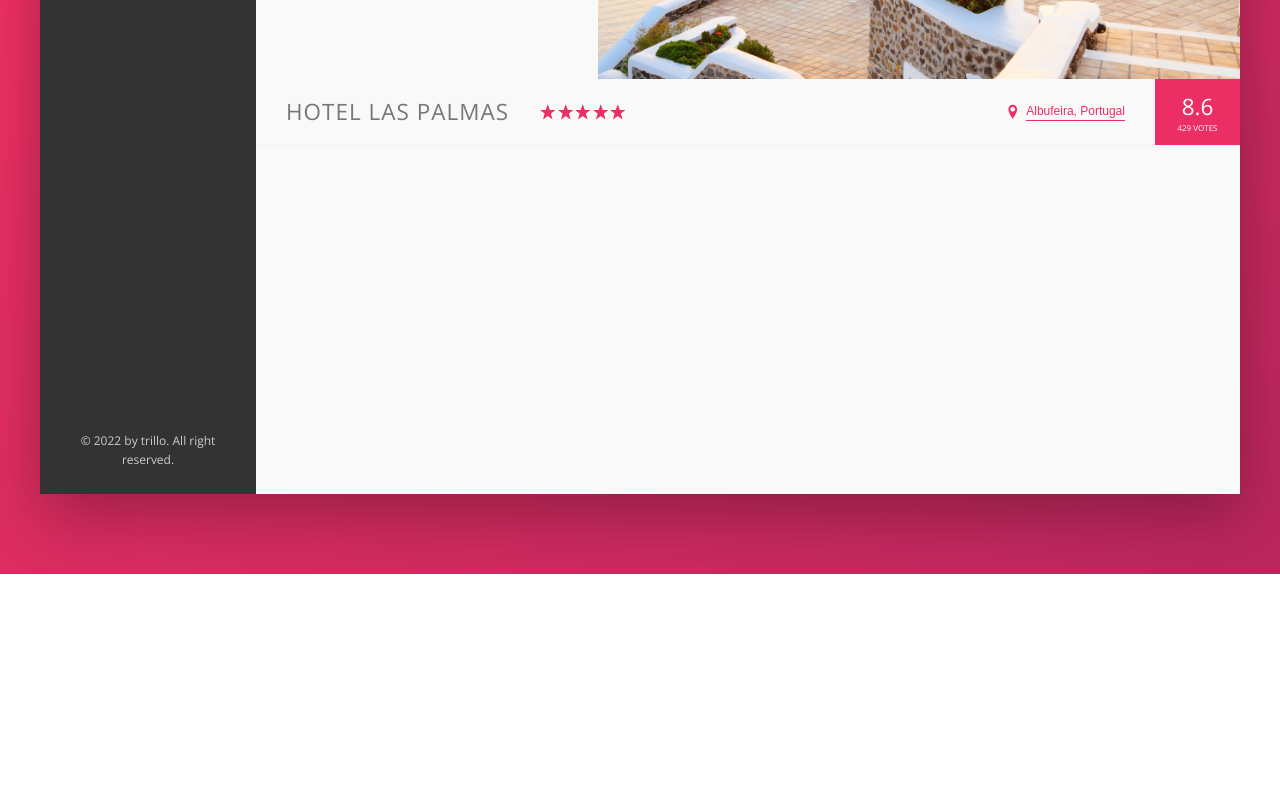
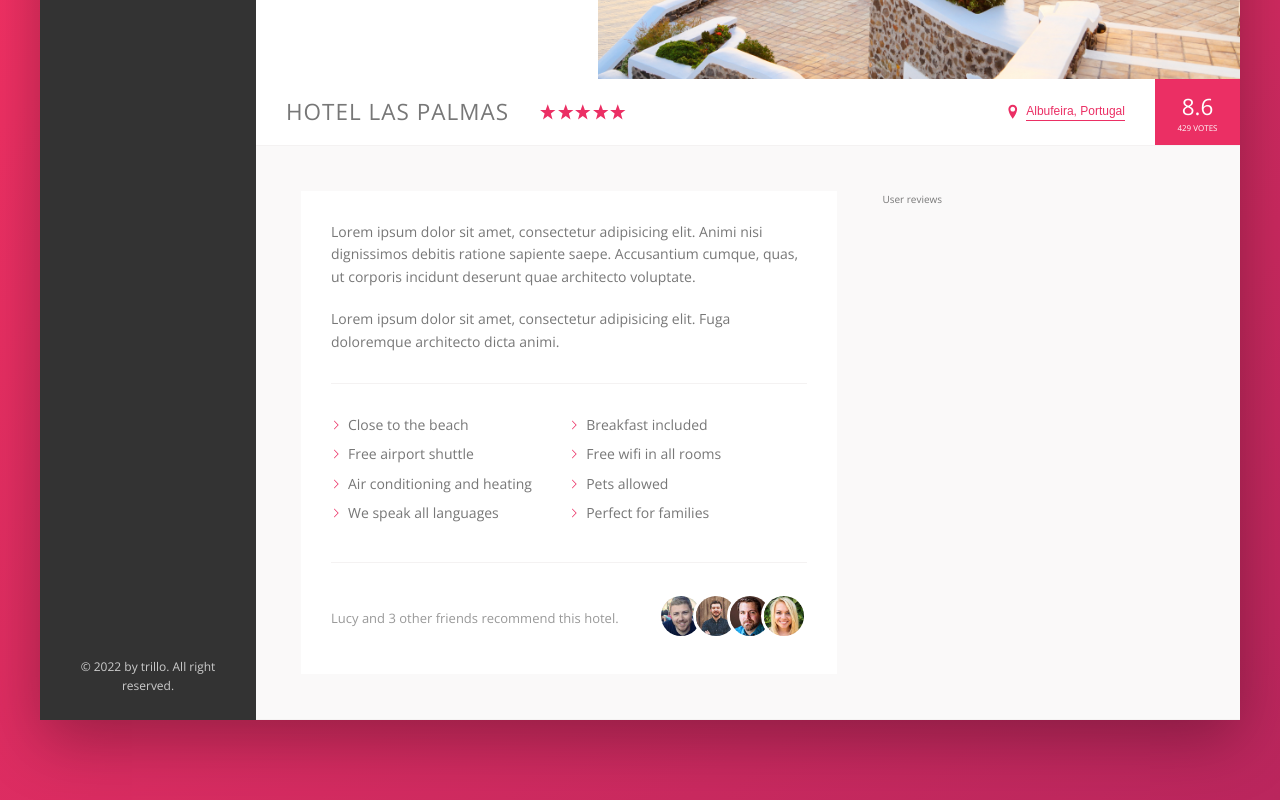
Before and after one commit to victorcanto/trillo, a website: page index.html in a window 1280 px wide. Shown: the part 456-1256 px from the top of the page. Before the commit the page ends 1030 px from the top, so only its background shows below. Drawn offline with nearby package versions, Linux system fonts and the light colour scheme.

Commit message:
feat: added description

```diff
--- a/index.html
+++ b/index.html
@@ -153,6 +153,46 @@
               <div class="overview__rating-count">429 votes</div>
             </div>
           </div>
+
+          <div class="detail">
+            <div class="detail__description">
+              <p class="paragraph">
+                Lorem ipsum dolor sit amet, consectetur adipisicing elit. Animi
+                nisi dignissimos debitis ratione sapiente saepe. Accusantium
+                cumque, quas, ut corporis incidunt deserunt quae architecto
+                voluptate.
+              </p>
+
+              <p class="paragraph">
+                Lorem ipsum dolor sit amet, consectetur adipisicing elit. Fuga
+                doloremque architecto dicta animi.
+              </p>
+
+              <ul class="list">
+                <li class="list__item">Close to the beach</li>
+                <li class="list__item">Breakfast included</li>
+                <li class="list__item">Free airport shuttle</li>
+                <li class="list__item">Free wifi in all rooms</li>
+                <li class="list__item">Air conditioning and heating</li>
+                <li class="list__item">Pets allowed</li>
+                <li class="list__item">We speak all languages</li>
+                <li class="list__item">Perfect for families</li>
+              </ul>
+              <div class="recommend">
+                <p class="recommend__count">
+                  Lucy and 3 other friends recommend this hotel.
+                </p>
+                <div class="recommend__friends">
+                  <img src="img/user-3.jpg" alt="Friend 1" class="recommend__photo">
+                  <img src="img/user-4.jpg" alt="Friend 2" class="recommend__photo">
+                  <img src="img/user-5.jpg" alt="Friend 3" class="recommend__photo">
+                  <img src="img/user-6.jpg" alt="Friend 4" class="recommend__photo">
+                </div>
+              </div>
+            </div>
+
+            <div class="detail__user-reviews">User reviews</div>
+          </div>
         </main>
       </div>
     </div>
--- a/sass/_base.scss
+++ b/sass/_base.scss
@@ -29,6 +29,9 @@ Grey dark 3: #999
   --color-grey-dark-3: #999;
 
   --shadow-dark: 0 2rem 6rem rgba(0, 0, 0, .3);
+  --shadow-light: 0 2rem 5rem rga rgba(0, 0, 0, .06);
+
+  --line: 1px solid var(--color-grey-light-2);
 }
 
 * {
--- a/sass/_components.scss
+++ b/sass/_components.scss
@@ -215,7 +215,7 @@
 .overview {
   display: flex;
   align-items: center;
-  border-bottom: 1px solid var(--color-grey-light-2);
+  border-bottom: var(--line);
 
   &__heading {
     font-size: 2.25rem;
@@ -313,3 +313,82 @@
     box-shadow: none;
   }
 }
+
+
+///////////////////////////////////
+// PARAGRAPH
+.paragraph:not(:last-of-type) {
+  margin-bottom: 2rem;
+}
+
+
+
+///////////////////////////////////
+// LIST
+.list {
+  list-style: none;
+  margin: 3rem 0;
+  padding: 3rem 0;
+  border-top: var(--line);
+  border-bottom: var(--line);
+
+  display: flex;
+  flex-wrap: wrap;
+
+  &__item {
+    flex: 0 0 50%;
+    margin-bottom: .7rem;
+  }
+
+  &__item::before {
+    content: "";
+    display: inline-block;
+    height: 1rem;
+    width: 1rem;
+    margin-right: .7rem;
+
+    // Older browsers
+    // background-image: url(../img/chevron-thin-right.svg);
+    // background-size: cover;
+
+    // Newer browsers - masks
+    background-color: var(--color-primary);
+    -webkit-mask-image: url(../img/chevron-thin-right.svg);
+    -webkit-mask-size: cover;
+    mask-image: url(../img/chevron-thin-right.svg);
+    mask-size: cover;
+
+  }
+
+}
+
+
+
+
+///////////////////////////////////
+// RECOMMEND
+.recommend {
+  font-size: 1.3rem;
+  color: var(--color-grey-dark-3);
+
+  display: flex;
+  align-items: center;
+
+  &__count {
+    margin-right: auto;
+  }
+
+  // &__friends {}
+
+  &__photo {
+    box-sizing: content-box;
+    height: 4rem;
+    width: 4rem;
+    border-radius: 50%;
+    border: 3px solid #fff;
+
+    &:not(:last-child) {
+      margin-right: -1.5rem
+    }
+  }
+}
--- a/sass/_layout.scss
+++ b/sass/_layout.scss
@@ -1,7 +1,7 @@
 .container {
   max-width: 120rem;
   margin: 8rem auto;
-  background-color: var(--color-grey-light-1);
+  background-color: #fff;
   box-shadow: var(--shadow-dark);
 
   min-height: 50rem;
@@ -11,7 +11,7 @@
   font-size: 1.4rem;
   height: 7rem;
   background-color: #fff;
-  border-bottom: 1px solid var(--color-grey-light-2);
+  border-bottom: var(--line);
 
   display: flex;
   justify-content: space-between;
@@ -33,6 +33,26 @@
 }
 
 .hotel-view {
+  background-color: #fff;
   flex: 1;
-  height: 80rem;
 }
+
+.detail {
+  display: flex;
+  padding: 4.5rem;
+  background-color: var(--color-grey-light-1);
+  border-bottom: var(--line);
+
+  &__description {
+    font-size: 1.4rem;
+    background-color: #fff;
+    box-shadow: var(--shadow-light);
+    padding: 3rem;
+    flex: 0 0 60%;
+    margin-right: 4.5rem;
+  }
+
+  &__user-reviews {
+    flex: 1;
+  }
+}
```
Also changed, not shown: css/style.css, 1 other file.
